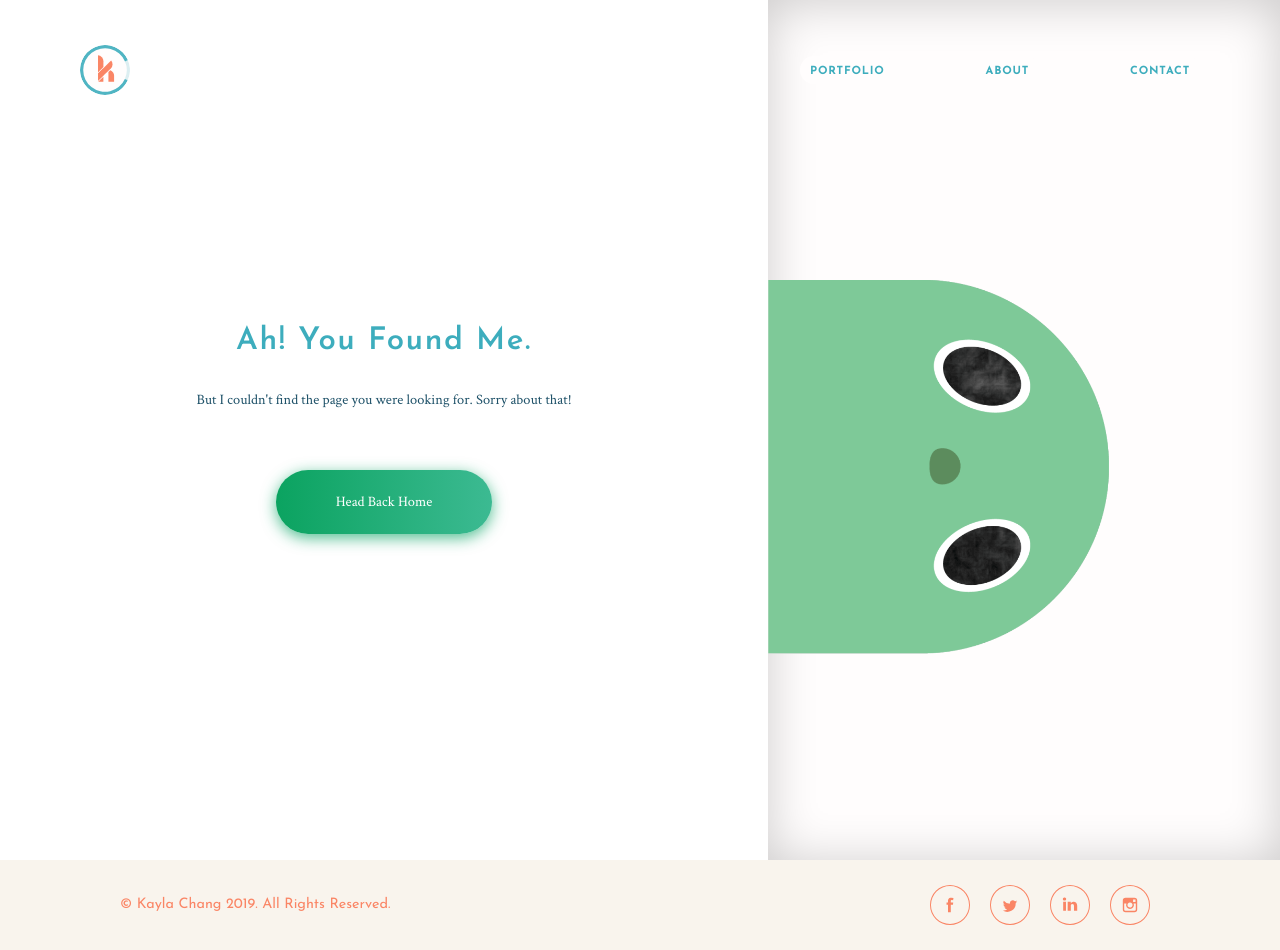
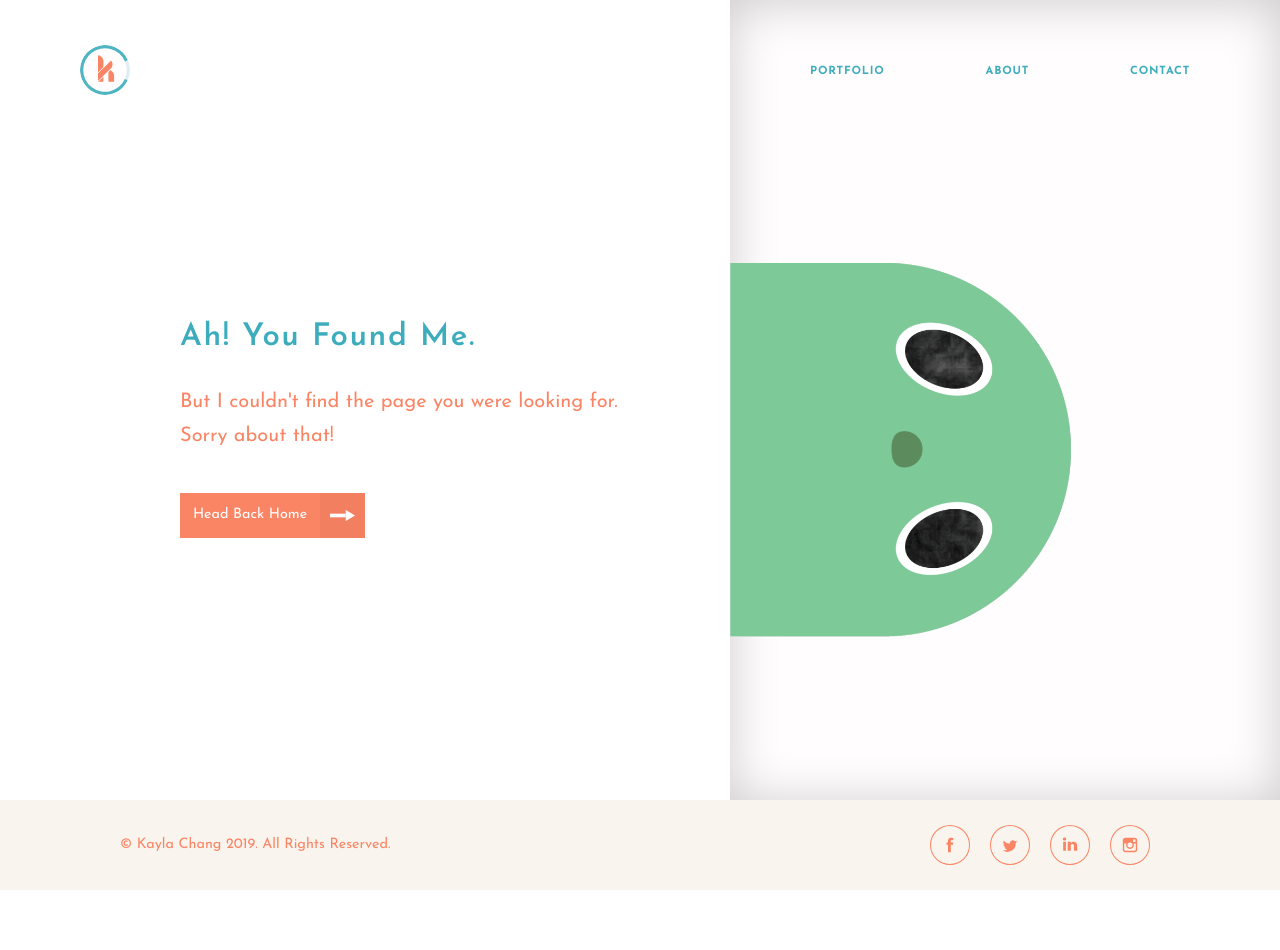
Before and after one commit to kchang00/chang_k_portfolio, a PHP site: page /error.php in a window 1280 px wide. After the commit the page ends 890 px from the top, so only its background shows below. Run offline with PHP 8.4, Linux system fonts and the light colour scheme; style sheets or scripts are compiled from the project's sources.

Commit message:
error page and contact form changes

```diff
--- a/error.php
+++ b/error.php
@@ -10,10 +10,15 @@
     <main class="error-wrapper">
         <h1 class="hidden">Error Page</h1>
             <div class="error-message-con">
-                <h2>Ah! You Found Me.</h2>
-                <p>But I couldn't find the page you were looking for. Sorry about that!</p>
+                <div class="error-message-po-con">
+                    <h2>Ah! You Found Me.</h2>
+                    <h3>But I couldn't find the page you were looking for. Sorry about that!</h3>
 
-                <a class="btn" href="/">Head Back Home</a>
+                    <a href="index.php" class="btn-small">
+                        <div>Head Back Home</div>
+                        <div><img src="public/images/arrow_right_small.svg" alt="Right Arrow"></div>
+                    </a>
+                </div>
             </div>
             <div class="error-img-con">
                 <img src="public/images/monster.gif">
--- a/sass/modules/_contact.scss
+++ b/sass/modules/_contact.scss
@@ -64,6 +64,28 @@
             flex: 1;
         }
     }
+
+    .lightbox {
+        outline: 3px solid #fff;
+        outline-offset: -13px;
+        background: $pearl;
+        .logo {
+            display: none;
+        }
+        img {
+            max-width: 300px;
+            margin-bottom: 40px;
+        }
+        .thank-you-con {
+            display: flex;
+            flex-direction: column;
+            // background:gold;
+            flex: 1;
+            justify-content: center;
+            align-items:center;
+            padding: $mobile-margin;
+        }
+    }
 }
 
 @media screen and (min-width: $desktop-size) {
--- a/sass/modules/_error.scss
+++ b/sass/modules/_error.scss
@@ -12,20 +12,25 @@
     background: white;
     flex: 1;
     justify-content: center;
-    align-items: center;
-    padding: 3em 3em 3em $mobile-margin;
+    padding: 40px $mobile-gutter $mobile-gutter $mobile-gutter ;
 
 
     h2 {
         margin-bottom: 1em;
     }
 
-    p {
-        margin-bottom: 4em;
+    h3 {
+        margin-bottom: 40px;
+        line-height: 1.7em;
     }
 
     a {
         align-self: flex-start;
+    }
+    .btn-small {
+        div:first-child {
+        max-width: 140px;
+        }
     }
 }
 
@@ -39,10 +44,10 @@
     order: -1;
 
     img {
-        max-width: 400px;
-        flex: 1 1 400px;
+        max-width: 300px;
+        flex: 1 1 300px;
         left: 0;
-        margin-top: 73px;
+        margin-top: 130px;
     }
 }
 
@@ -52,9 +57,11 @@
     }
 
     .error-message-con {
-        padding: $tablet-margin;
-        a {
-            align-self: center;
+        padding: 0px $tablet-gutter;
+        align-self: center;
+        .error-message-po-con{
+            // needsmore visual sp
+            margin-top: 100px;
         }
     }
 
@@ -65,6 +72,7 @@
 
         img {
         max-width: 400px;
+        margin-top: 100px;
         -webkit-transform: rotate(90deg) translate( 0, 4.5%);
         -ms-transform: rotate(90deg)translate(0, 4.5%);
         transform: rotate(90deg)translate(0, 4.5%);
@@ -72,3 +80,18 @@
         }
     }
 }
+
+@media screen and (min-width: $desktop-size) {
+    .error-img-con {
+        max-width: none;
+    }
+
+    .error-message-con {
+        // reset padding
+        padding: 0;
+        padding-left: $desktop-gutter * 1.5;
+        h3 {
+            padding-right: 60px;
+        }
+    }
+}
```
Also changed, not shown: contact.php (+18 -0 lines), contact/data_contact.php (+22 -4 lines), index.php (+18 -21 lines), objects/portfolio_item_data.php (+1 -31 lines), public/css/main.css, public/images/SVG/quotation.svg (deleted), public/images/submit_character.svg (added), 2 other files.
